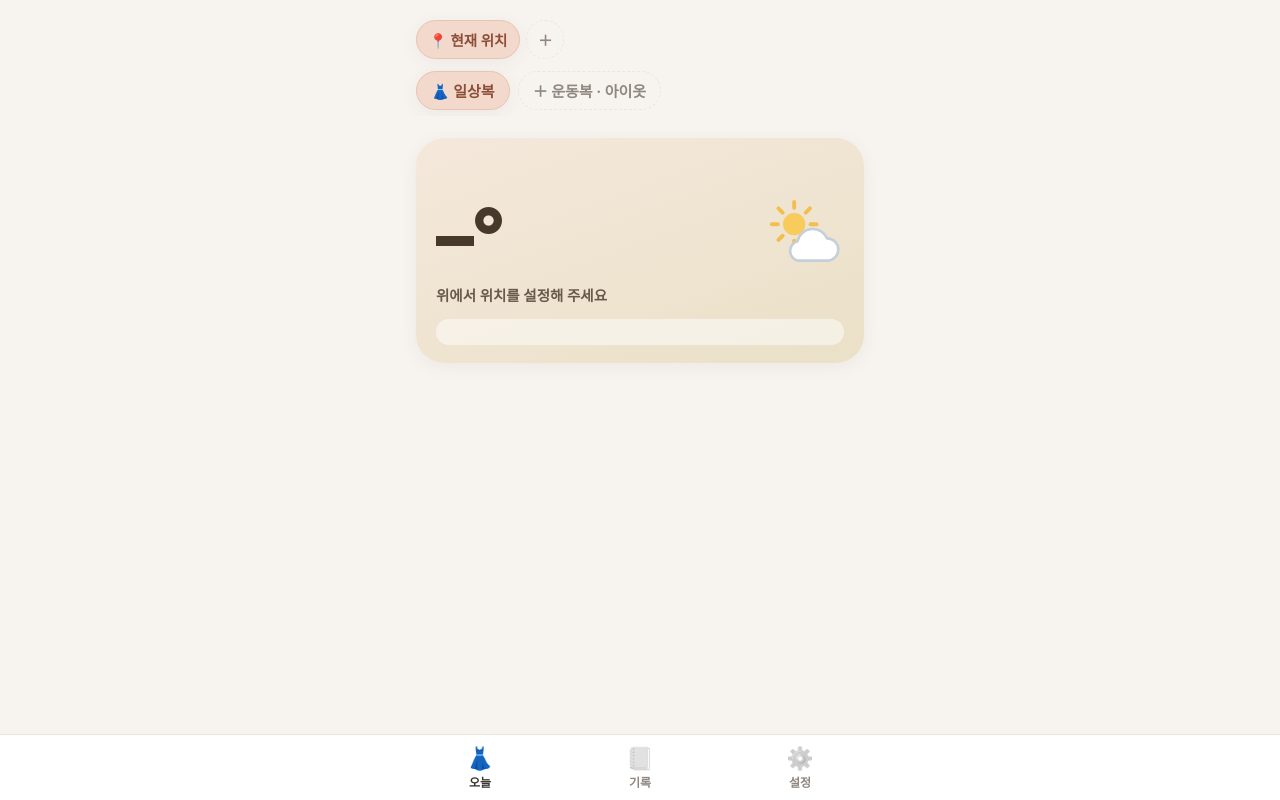
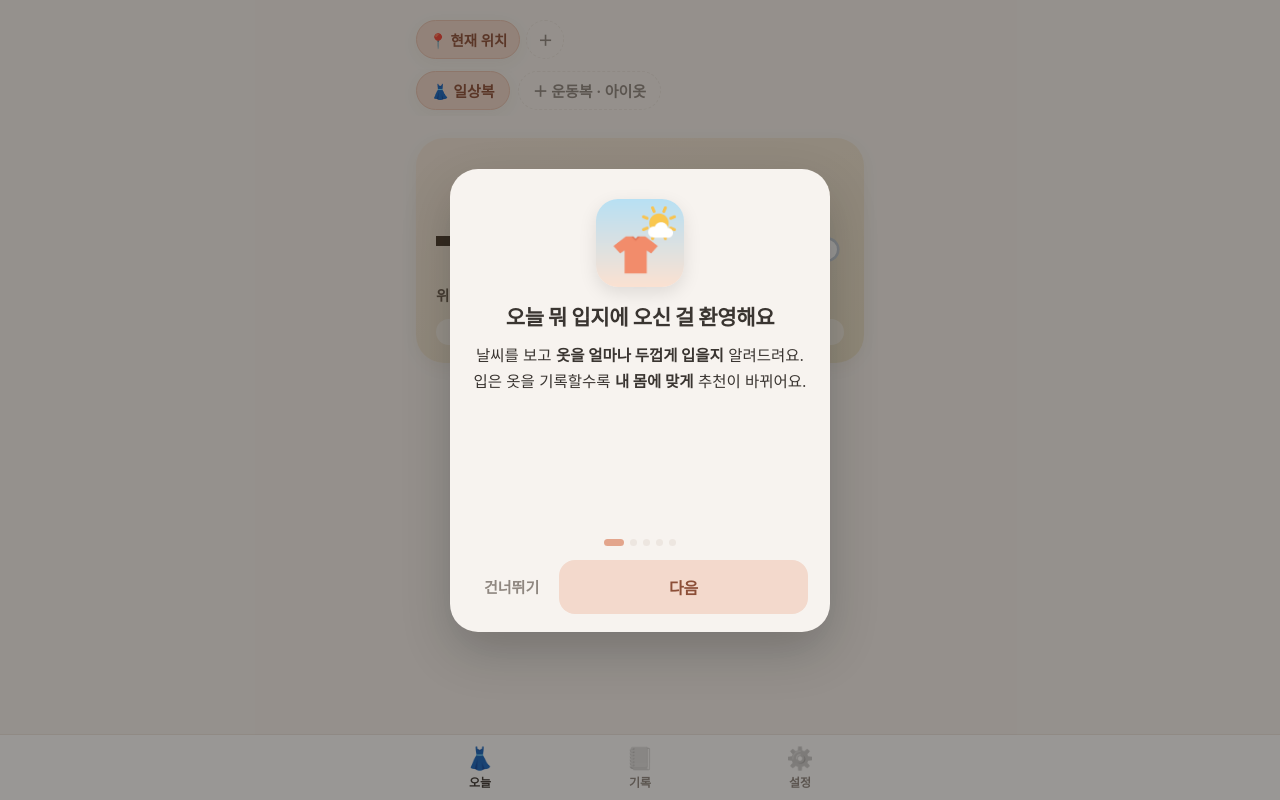
Before and after one commit to bottleman-bang/outfit-app, a plain HTML site: page index.html in a window 1280 px wide. Drawn offline with Linux system fonts and the light colour scheme; a web font is replaced by a local one.

Commit message:
처음 접속 시 사용 안내 팝업 (한 번만, 설정에서 다시 보기)
Co-Authored-By: Claude Opus 5.5 <noreply@anthropic.com>

```diff
--- a/app.js
+++ b/app.js
@@ -1131,12 +1131,68 @@ $('#resetBtn').onclick = () => {
   S.records = []; save(); render(); toast('모두 지웠어요');
 };
 
+/* ---- 처음 사용 안내 (한 번만) ---- */
+let onbI = 0, onbSlides = [];
+function showOnboarding(){
+  const standalone = matchMedia('(display-mode: standalone)').matches || navigator.standalone;
+  const bars = [1, 2, 3, 4].map(k => `<i class="${k <= 3 ? 'on' : ''}" style="height:${8 + k * 6}px"></i>`).join('');
+  onbSlides = [
+    { art: `<img src="icon-192.png?v=2" width="88" height="88" alt="" style="border-radius:22px;box-shadow:0 6px 18px rgba(0,0,0,.1)">`,
+      title: '오늘 뭐 입지에 오신 걸 환영해요',
+      body: `<p class="onb-lead">날씨를 보고 <b>옷을 얼마나 두껍게 입을지</b> 알려드려요.<br>입은 옷을 기록할수록 <b>내 몸에 맞게</b> 추천이 바뀌어요.</p>` },
+    { art: wxIcon('partly-day', 72),
+      title: '날씨 보는 법',
+      body: `<ul><li>📍 맨 위 탭은 <b>현재 위치 + 자주 가는 지역 3곳</b> (＋로 추가)</li>
+        <li>📅 날짜를 누르면 <b>16일 뒤</b>까지 볼 수 있어요</li>
+        <li>🌤️ <b>오전·오후·저녁</b> 체감온도와 비·바람을 정리해 드려요</li>
+        <li>☂️ 비나 눈이 오면 <b>우산 알림</b>이 떠요</li></ul>` },
+    { art: `<span class="onb-bars bars">${bars}</span>`,
+      title: '옷 추천과 기록',
+      body: `<ul><li>막대가 많을수록 <b>두껍게</b> 입으라는 뜻이에요</li>
+        <li>입고 나가면 <b>👍 이대로 입었어요</b>, 다르게 입었으면 <b>✏️ 다르게 입었어요</b></li>
+        <li>저녁에 <b>🥶 추웠어 · 😊 딱 좋아 · 🥵 더웠어</b>를 누르면 다음 추천이 더 정확해져요</li></ul>` },
+    { art: '<span class="onb-emo">⛳ 🏃 🧒</span>',
+      title: '운동복·아이옷도 돼요',
+      body: `<ul><li>위쪽 <b>＋ 추가</b>에서 골프·러닝·등산·자전거·테니스를 고를 수 있어요</li>
+        <li>아이는 <b>태어난 해</b>로 여러 명 등록하고, 아이마다 따로 배워요</li>
+        <li>기록은 이 폰에만 저장돼요 · <b>설정 → 백업</b>으로 옮길 수 있어요</li></ul>` },
+  ];
+  if (!standalone) onbSlides.push({ art: '<span class="onb-emo">📲</span>', title: '홈 화면에 추가하면 앱처럼 써요',
+    body: `<div class="onb-guide">${guideHTML(installGuide(), true).replace(/^<b class="gt">.*?<\/b>/, '')}</div>` });
+  onbI = 0; drawOnb(); $('#onb').hidden = false;
+}
+function drawOnb(){
+  const sl = onbSlides[onbI], last = onbI === onbSlides.length - 1;
+  $('#onbSlide').innerHTML = `<div class="onb-art">${sl.art}</div><h3>${sl.title}</h3>${sl.body}`;
+  $('#onbDots').innerHTML = onbSlides.map((_, i) => `<i class="${i === onbI ? 'on' : ''}"></i>`).join('');
+  $('#onbNext').textContent = last ? '시작하기' : '다음';
+  $('#onbSkip').style.visibility = last ? 'hidden' : 'visible';
+}
+function closeOnb(done){
+  $('#onb').hidden = true;
+  const first = !S.onboarded;
+  S.onboarded = true; save();
+  track(done ? 'onboarding/done' : 'onboarding/skip', done ? '사용 안내 끝까지 봄' : '사용 안내 건너뜀');
+  if (first && S.locSel === 'gps') useGPS(); // 안내를 닫은 뒤에 위치 권한을 물어봐요
+}
+$('#onbNext').onclick = () => { if (onbI < onbSlides.length - 1){ onbI++; drawOnb(); } else closeOnb(true); };
+$('#onbSkip').onclick = () => closeOnb(false);
+$('#onbSlide').onclick = $('#installBanner').onclick;
+let onbX = null;
+$('#onb').addEventListener('touchstart', e => { onbX = e.touches[0].clientX; }, {passive: true});
+$('#onb').addEventListener('touchend', e => {
+  if (onbX == null) return; const dx = e.changedTouches[0].clientX - onbX; onbX = null;
+  if (dx < -50 && onbI < onbSlides.length - 1){ onbI++; drawOnb(); } else if (dx > 50 && onbI > 0){ onbI--; drawOnb(); }
+});
+$('#setHelp').onclick = showOnboarding;
+
 /* ---- 시작 ---- */
 startAnalytics();
 render();
 dailyStats();
 const stale = () => !S.wx || Date.now() - S.wx.at > 30*60e3 || S.wx.main.daily.time[0] !== todayStr();
-if (S.locSel === 'gps') useGPS(); // 현재 위치는 열 때마다 다시 확인
+if (!S.onboarded) showOnboarding();
+else if (S.locSel === 'gps') useGPS(); // 현재 위치는 열 때마다 다시 확인
 if (S.loc && stale()) fetchWeather();
 document.addEventListener('visibilitychange', () => {
   if (document.visibilityState === 'visible'){ dailyStats(); if (S.loc && stale()) fetchWeather(); }
--- a/index.html
+++ b/index.html
@@ -277,6 +277,25 @@ input{font:inherit;color:inherit}
   padding:12px 18px;border-radius:14px;font-weight:700;font-size:14.5px;opacity:0;transition:.25s;z-index:20;pointer-events:none;white-space:nowrap}
 .toast.on{opacity:1;transform:translate(-50%,0)}
 .wxi{display:block}
+.onb{position:fixed;inset:0;z-index:30;background:rgba(30,25,20,.45);display:flex;align-items:center;justify-content:center;padding:20px}
+.onb-card{background:var(--bg);border-radius:28px;width:100%;max-width:380px;padding:26px 22px 18px;box-shadow:0 20px 50px rgba(0,0,0,.2);animation:onbIn .3s ease}
+@keyframes onbIn{from{transform:translateY(20px);opacity:0}to{transform:none;opacity:1}}
+.onb-slide{min-height:330px;text-align:center;word-break:keep-all}
+.onb-art{height:96px;display:flex;align-items:center;justify-content:center;margin-bottom:10px}
+.onb-art .wxi{width:84px;height:84px}
+.onb-emo{font-size:46px;letter-spacing:4px}
+.onb-bars{height:40px;gap:5px}.onb-bars i{width:12px;border-radius:4px}
+.onb-slide h3{font-size:21px;font-weight:800;margin:0 0 12px;letter-spacing:-.3px}
+.onb-lead{font-size:15.5px;line-height:1.7;margin:0}
+.onb-slide ul{text-align:left;margin:0;padding:0;list-style:none}
+.onb-slide li{font-size:14.5px;line-height:1.55;padding:7px 12px;background:var(--card);border-radius:12px;margin-bottom:6px}
+.onb-guide{text-align:left;background:var(--card);border-radius:16px;padding:12px 14px}
+.onb-dots{display:flex;justify-content:center;gap:6px;margin:14px 0}
+.onb-dots i{width:7px;height:7px;border-radius:9px;background:var(--line);transition:.2s}
+.onb-dots i.on{width:20px;background:#E3A58C}
+.onb-actions{display:flex;gap:8px;align-items:center}
+.onb-skip{padding:14px 12px;color:var(--sub);font-weight:700;font-size:15px}
+.onb-actions .btn{flex:1}
 </style>
 </head>
 <body>
@@ -344,6 +363,7 @@ input{font:inherit;color:inherit}
   <div class="wrap">
     <div class="top"><b style="font-size:24px">설정</b></div>
     <div class="card" style="margin-top:4px">
+      <button class="set-item" id="setHelp">📖 사용 설명 다시 보기 <span>›</span></button>
       <button class="set-item" id="setModes">👕 추천 종류 (일상·운동·아이) <span id="setModesName"></span></button>
       <button class="set-item" id="setLoc">📍 위치 <span id="setLocName"></span></button>
       <button class="set-item" id="setGps">🛰️ 현재 위치로 자동 설정</button>
@@ -427,6 +447,13 @@ input{font:inherit;color:inherit}
   <div id="savedList"></div>
 </div></div>
 
+<!-- 처음 사용 안내 -->
+<div class="onb" id="onb" hidden><div class="onb-card">
+  <div id="onbSlide" class="onb-slide"></div>
+  <div class="onb-dots" id="onbDots"></div>
+  <div class="onb-actions"><button id="onbSkip" class="onb-skip">건너뛰기</button><button class="btn primary" id="onbNext">다음</button></div>
+</div></div>
+
 <div class="toast" id="toast"></div>
 
 <script src="config.js"></script>
--- a/sw.js
+++ b/sw.js
@@ -1,4 +1,4 @@
-const CACHE = 'outfit-v7';
+const CACHE = 'outfit-v8';
 const SHELL = ['./', './index.html', './app.js', './concepts.js', './icons.js', './regions.js', './config.js', './manifest.webmanifest', './icon-192.png', './icon-512.png', './apple-touch-icon.png'];
 self.addEventListener('install', e => { e.waitUntil(caches.open(CACHE).then(c => c.addAll(SHELL))); self.skipWaiting(); });
 self.addEventListener('activate', e => {
```
